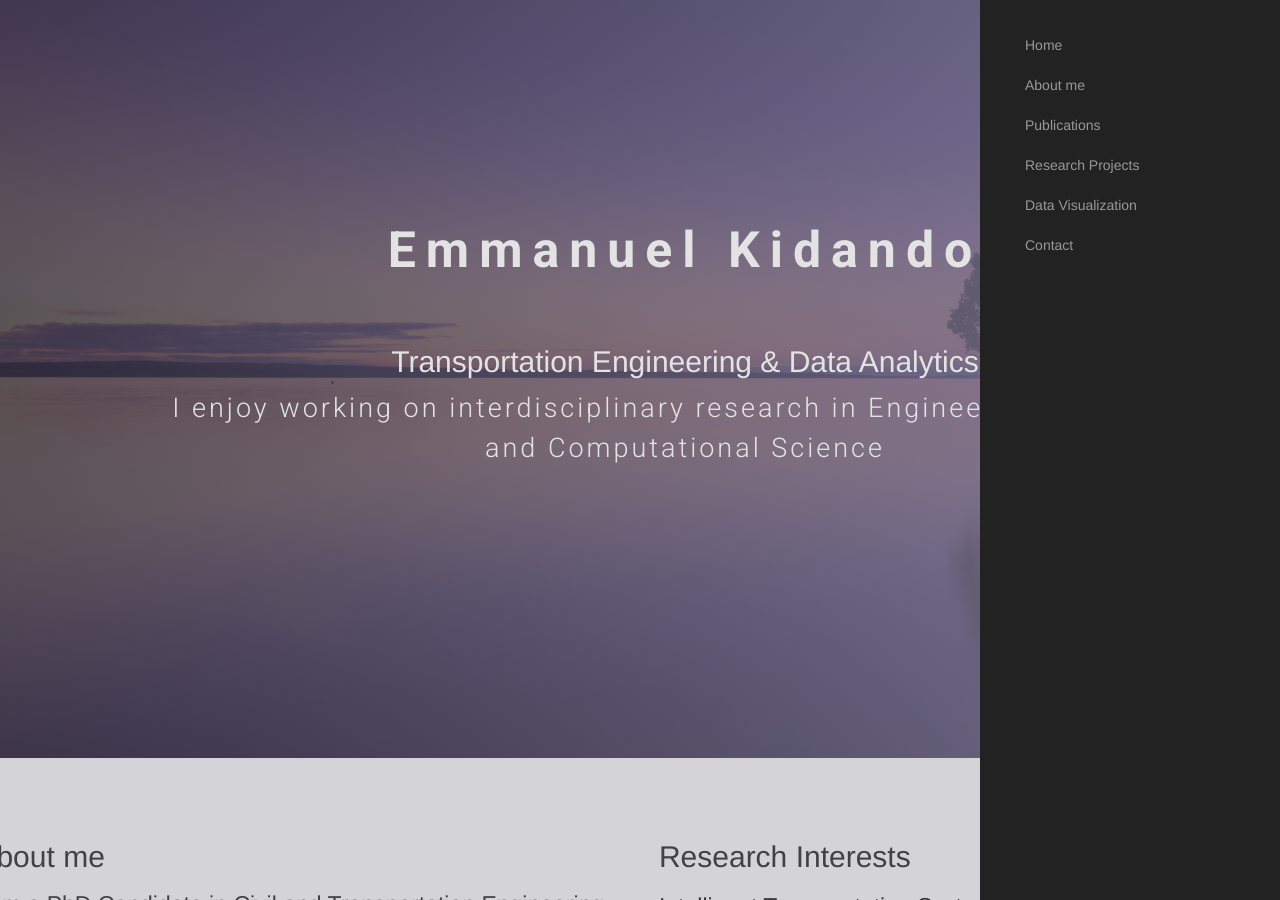
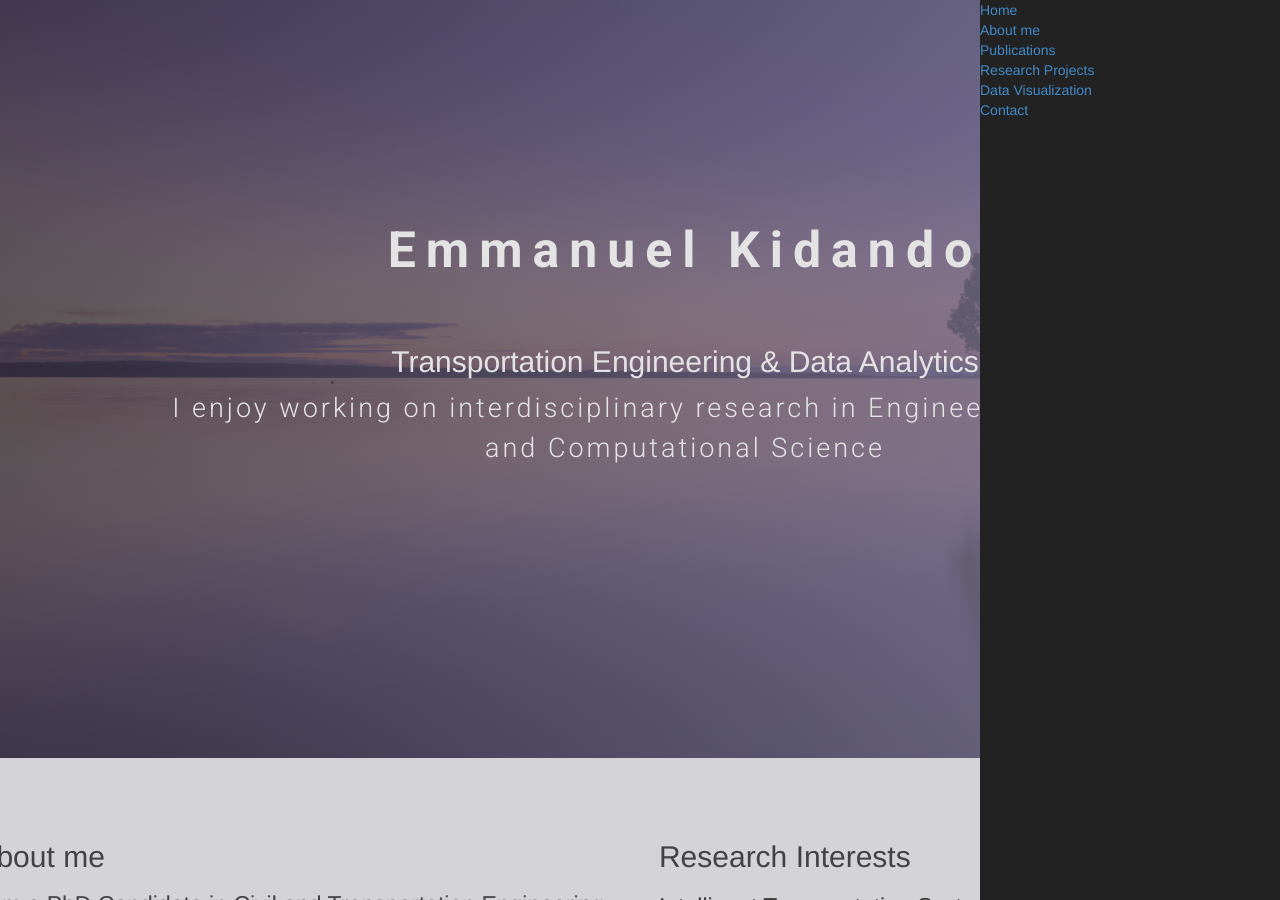
Before and after one commit to ekidando/Kidando, a Jekyll site: the page index.html, which Jekyll copies as it is, in a window 1280 px wide and 900 px high. Built offline with Jekyll 4.4.1, drawn with Linux system fonts in a browser that asks for light colours; nearby versions of some CDN libraries; some web fonts are replaced.

Commit message:
Update index.html

```diff
--- a/index.html
+++ b/index.html
@@ -16,7 +16,7 @@
 
     <!-- The nav menu -->
   <nav id="sidebar-wrapper">
-  <ul class="sidebar-nav">
+  <ul >
     <li><a href="#top" onclick = $("#menu-close").click(); >Home</a></li>
     <li><a href="#about" onclick = $("#menu-close").click(); >About me</a></li>
     <li><a href="File/publication.html" onclick = $("#menu-close").click(); >Publications</a></li>
```
